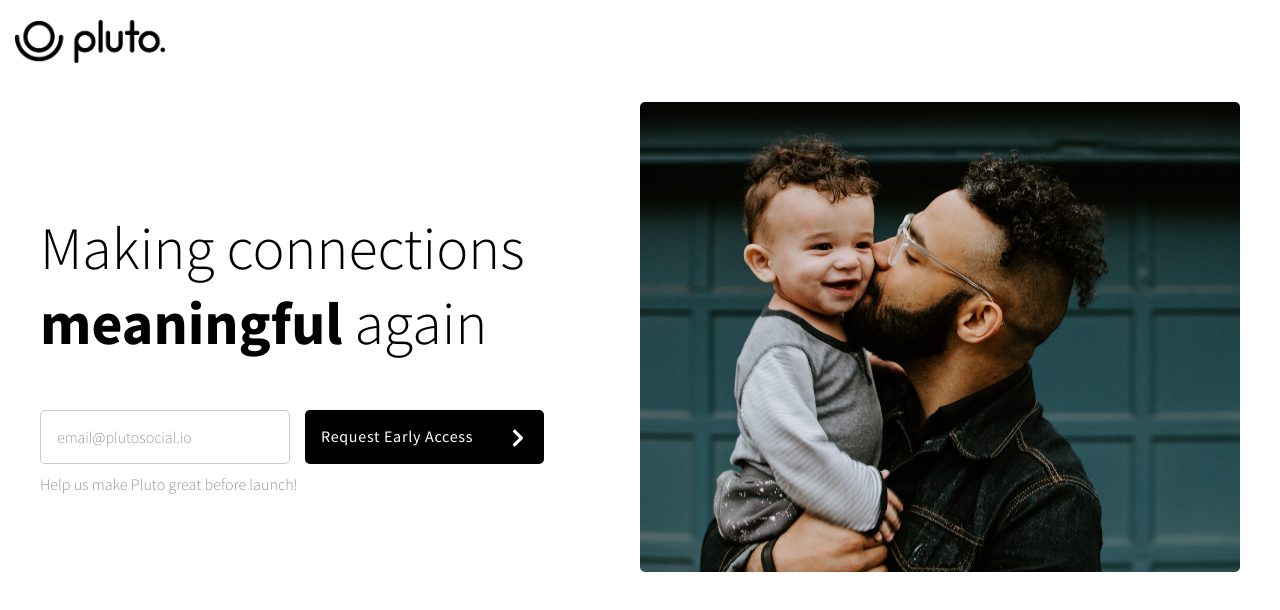
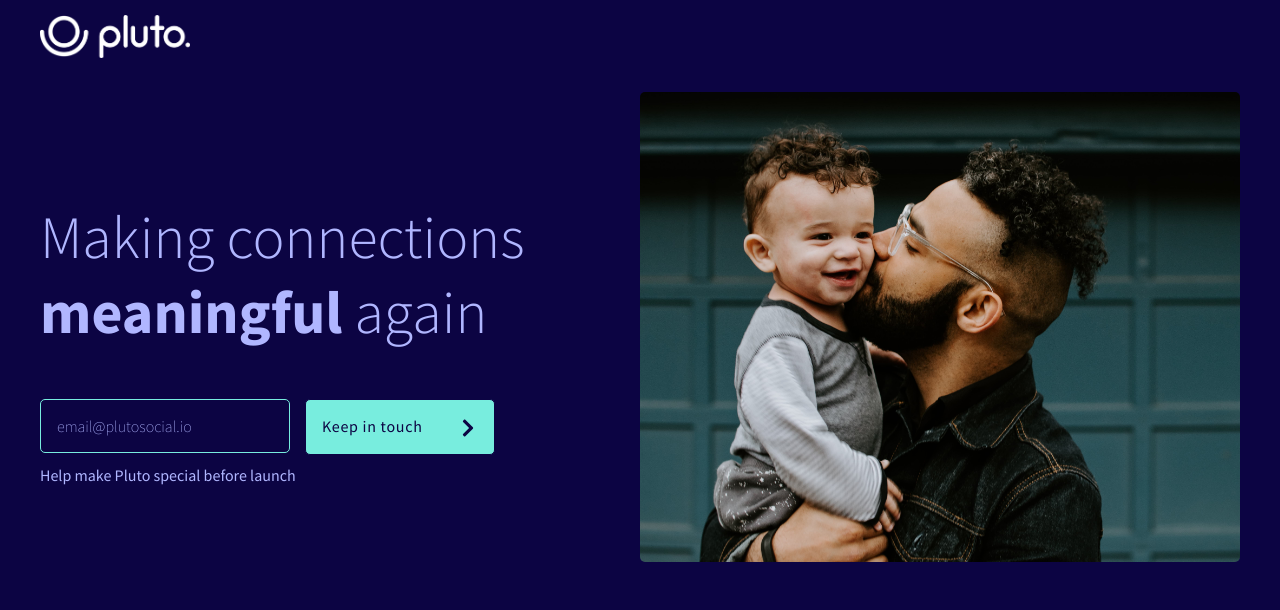
Before and after one commit to drexel-pluto/pluto-website, a Next.js app: page / in a window 1280 px wide. Shown: the top 610 px of the page. Built offline with nearby package versions, Linux system fonts and the light colour scheme.

Commit message:
:rocket: Adds colors

```diff
--- a/components/email-input.js
+++ b/components/email-input.js
@@ -4,6 +4,13 @@ import checkmark from '../animations/checkmark-success.json'
 import fetch from 'isomorphic-unfetch';
 import validator from 'email-validator';
 
+const checkmarkAnimOptions = {
+    loop: false,
+    autoplay: true,
+    prerender: false,
+    animationData: checkmark,
+    setSpeed: 0.1
+}
 class EmailInput extends React.Component {
     constructor(props) {
         super(props);
@@ -11,7 +18,7 @@ class EmailInput extends React.Component {
         this.state = {
             emailSentSuccess: false,
             errMsg: "",
-            defaultErrMsg: "Hmm... something went wrong. Please refresh your page or try again in a little bit.",
+            defaultErrMsg: "Sorry, something’s wrong. Please refresh or try again later.",
             sentEmail: ""
         };
 
@@ -30,9 +37,9 @@ class EmailInput extends React.Component {
     async checkParams (email) {
         if (email.length <= 0) { return Promise.reject({show: true, msg: 'Please enter your email before submitting.'}) }
         if (email.length > 75) { return Promise.reject({show: true, msg: 'Please use a shorter email address.'}) }
-        if (!email.slice().includes('@')) { return Promise.reject({show: true, msg: 'Invalid email provided. Missing an @?'}) }
-        if (!email.slice().includes('.')) { return Promise.reject({show: true, msg: 'Invalid email provided. Missing a dot?'}) }
-        if (!validator.validate(email)) { return Promise.reject({show: true, msg: 'Invalid email'})}
+        if (!email.slice().includes('@')) { return Promise.reject({show: true, msg: 'Did you forget an @?'}) }
+        if (!email.slice().includes('.')) { return Promise.reject({show: true, msg: 'Did you forget a dot?'}) }
+        if (!validator.validate(email)) { return Promise.reject({show: true, msg: 'Sorry, we can’t use this email. Please try a different one.'})}
         return;
     }
 
@@ -86,18 +93,10 @@ class EmailInput extends React.Component {
     }
 
     render () {
-        const checkmarkAnimOptions = {
-            loop: false,
-            autoplay: true,
-            prerender: false,
-            animationData: checkmark,
-            setSpeed: 0.1
-        }
-
         const success = (this.state.emailSentSuccess)
         ? (
             <div id="email-input__email-success" className="email-input__email-success">
-                <p className="email-input__email-success-text">Nice! We'll send you an invite to join shortly.</p>
+                <p className="email-input__email-success-text">Your interest means the world to us! An invitation to join will be sent shortly.</p>
                 <div className="email-input__checkmark">
                     <Lottie options={checkmarkAnimOptions} speed={0.25} />
                 </div>
--- a/components/header.js
+++ b/components/header.js
@@ -5,11 +5,11 @@ import Link from 'next/link'
 const header = (props) => {
     return (
         // <Headroom>
-            <header className="header">
+            <header className="header wrap">
                 <div className="header__left">
                     <Link href="/">
                         <a>
-                            <Image className="header__logo" src="/images/logo_black@2x.png" alt="Pluto" />
+                            <Image className="header__logo" src="/images/logo_white@2x.png" alt="Pluto" />
                         </a>
                     </Link>
                 </div>
--- a/pages/index.js
+++ b/pages/index.js
@@ -23,8 +23,8 @@ export default (props) => {
                         <h2 className="home-block-1__main-text">Making connections <strong>meaningful</strong> again</h2>
                         <div className="home-block-1__input-section">
                             <EmailInput
-                                buttonText = "Request Early Access"
-                                label="Help us make Pluto great before launch!"
+                                buttonText = "Keep in touch"
+                                label="Help make Pluto special before launch"
                             />
                         </div>
                     </div>
--- a/styles/base.scss
+++ b/styles/base.scss
@@ -8,6 +8,7 @@
 }
 
 html {
+    background-color: var(--pluto-dark);
     scroll-behavior: smooth;
 }
 
@@ -30,8 +31,10 @@ li {
 }
 
 .input {
-    border: 1px solid var(--border-light);
+    background-color: var(--pluto-dark);
+    border: 1px solid var(--pluto-sea);
     border-radius: 5px;
+    color: var(--pluto-sea);
     font-family: var(--font-main);
     font-size: var(--small);
     font-weight: 200;
@@ -41,50 +44,13 @@ li {
 }
 
 .input:focus {
-    border: 1px solid blue;
+    border: 1px solid var(--pluto-peri);
     outline: 0;
     transition: all .2s ease-in;
 }
 
-.btn {
-    background-color: var(--black);
-    border-radius: 5px;
-    color: var(--white);
-    cursor: pointer;
-    font-size: var(--small);
-    letter-spacing: .7px;
-    min-width: 175px;
-    padding: 1rem 1rem;
-    text-align: left;
-    transition: all .2s ease-in;
-    vertical-align: top;
-}
-
-.btn__after {
-    float: right;
-}
-
-.btn__after svg {
-    animation: grow-shrink 1s ease-in-out infinite alternate-reverse;
-    fill: var(--white);
-    margin-left: 35px;
-    height: 20px;
-    width: 20px;
-    vertical-align: middle;
-}
-
-.btn:hover,
-.btn:focus {
-    background-color: blue;
-    outline: none;
-    transform: translateY(-5px);
-    transition: all .2s ease-in;
-}
-
-.btn:active {
-    background-color: var(--black);
-    transform: translateY(0px);
-    transition: all .2s ease-in;
+.input::placeholder {
+    color: var(--pluto-peri);
 }
 
 @media (max-width: 700px) {
--- /dev/null
+++ b/styles/btn.scss
@@ -0,0 +1,55 @@
+.btn {
+    background-color: var(--pluto-sea);
+    border: 1px solid var(--pluto-dark);
+    border-radius: 5px;
+    color: var(--pluto-dark);
+    cursor: pointer;
+    font-size: var(--small);
+    letter-spacing: .7px;
+    min-width: 175px;
+    padding: 1rem 1rem;
+    text-align: left;
+    transition: all .2s ease-in;
+    vertical-align: top;
+}
+
+.btn__after {
+    float: right;
+}
+
+.btn__after svg {
+    animation: grow-shrink 1s ease-in-out infinite alternate-reverse;
+    fill: var(--pluto-dark);
+    margin-left: 35px;
+    height: 20px;
+    width: 20px;
+    vertical-align: middle;
+}
+
+.btn:hover,
+.btn:focus {
+    background-color: var(--pluto-dark);
+    border: 1px solid var(--pluto-sea);
+    color: var(--pluto-sea);
+    outline: none;
+    transform: translateY(-5px);
+    transition: all .2s ease-in;
+}
+
+.btn:hover svg,
+.btn:focus svg {
+    fill: var(--pluto-sea);
+    transition: all .2s ease-in;
+}
+
+.btn:active {
+    background-color: var(--pluto-sea);
+    color: var(--white);
+    transform: translateY(0px);
+    transition: all .2s ease-in;
+}
+
+.btn:active svg {
+    fill: var(--pluto-sea);
+    transition: all .2s ease-in;
+}
--- a/styles/email-input.scss
+++ b/styles/email-input.scss
@@ -3,9 +3,9 @@
 }
 
 .email-input__label {
-    color: var(--faded);
+    color: var(--pluto-peri);
     font-size: var(--small);
-    font-weight: 300;
+    font-weight: 400;
     margin: 10px 0;
     position: absolute;
 }
@@ -20,10 +20,10 @@
 }
 
 .email-input__email-success-text {
-    color: var(--faded);
+    color: var(--pluto-peri);
     display: inline;
     font-size: var(--small);
-    font-weight: 300;
+    font-weight: 400;
     margin: 0px 0 0 30px;
     position: absolute;
     vertical-align: super;
--- a/styles/header.scss
+++ b/styles/header.scss
@@ -1,11 +1,10 @@
 .header {
     align-items: center;
-    background-color: var(--white);
+    background-color: var(--pluto-dark);
     display: flex;
     justify-content: space-between;
     margin: 0 auto;
-    max-width: var(--max-width);
-    padding: 20px 15px;
+    padding: 15px 0px;
 }
 
 .header__logo {
--- a/styles/home.scss
+++ b/styles/home.scss
@@ -21,6 +21,7 @@
 }
 
 .home-block-1__main-text {
+    color: var(--main-color);
     font-size: var(--very-big);
     font-weight: 300;
 }
--- a/styles/styles.scss
+++ b/styles/styles.scss
@@ -4,6 +4,7 @@
 
 // Components
 @import './header.scss';
+@import './btn.scss';
 @import './email-input.scss';
 
 // Page specific
--- a/styles/variables.scss
+++ b/styles/variables.scss
@@ -1,5 +1,6 @@
 :root {
-    --black: #000000;
+    // --black: #000000;
+    --black: #0C0443;
     --white: #FFFFFF;
     --gold: #F7C500;
     --faded-gold: #f7c596;
@@ -10,6 +11,16 @@
     --border-light: #CACACA;
     --failure-bg: #FFCBC7;
     --failure-text: #850900;
+
+    --pluto-purple: #6237F4;
+    --pluto-peri: #B0B6FF;
+    --pluto-pink: #FE9F9F;
+    --pluto-dark: #0C0443;
+    --pluto-cream: #FFEDBF;
+    --pluto-sea: #78EDDE;
+
+    --main-color: var(--pluto-peri);
+    --accent-color: var(--pluto-sea);
 
     --font-decorative: "Bebas Neue", Arial, sans-serif;
     --font-main: "Source Sans Pro", Arial, sans-serif;
```
Also changed, not shown: public/images/logo_white@2x.png (added).
